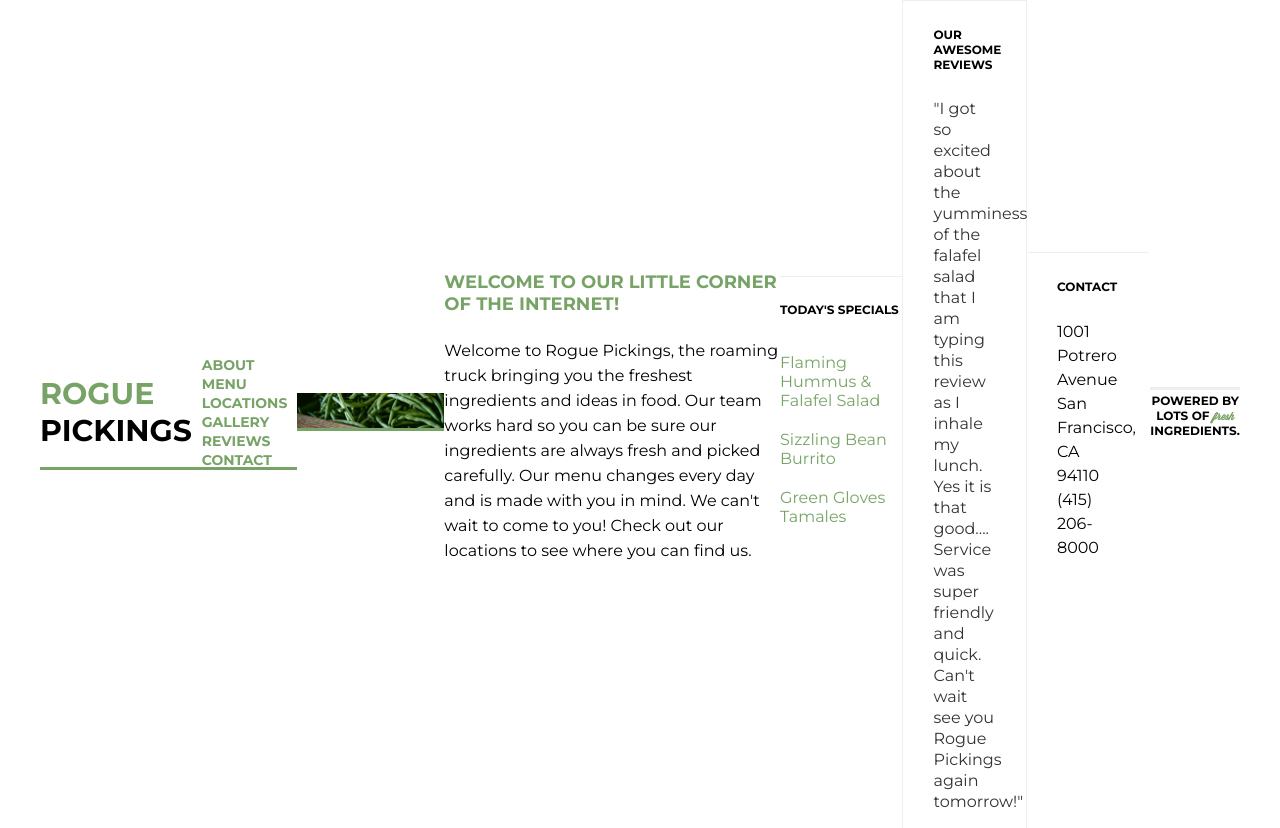
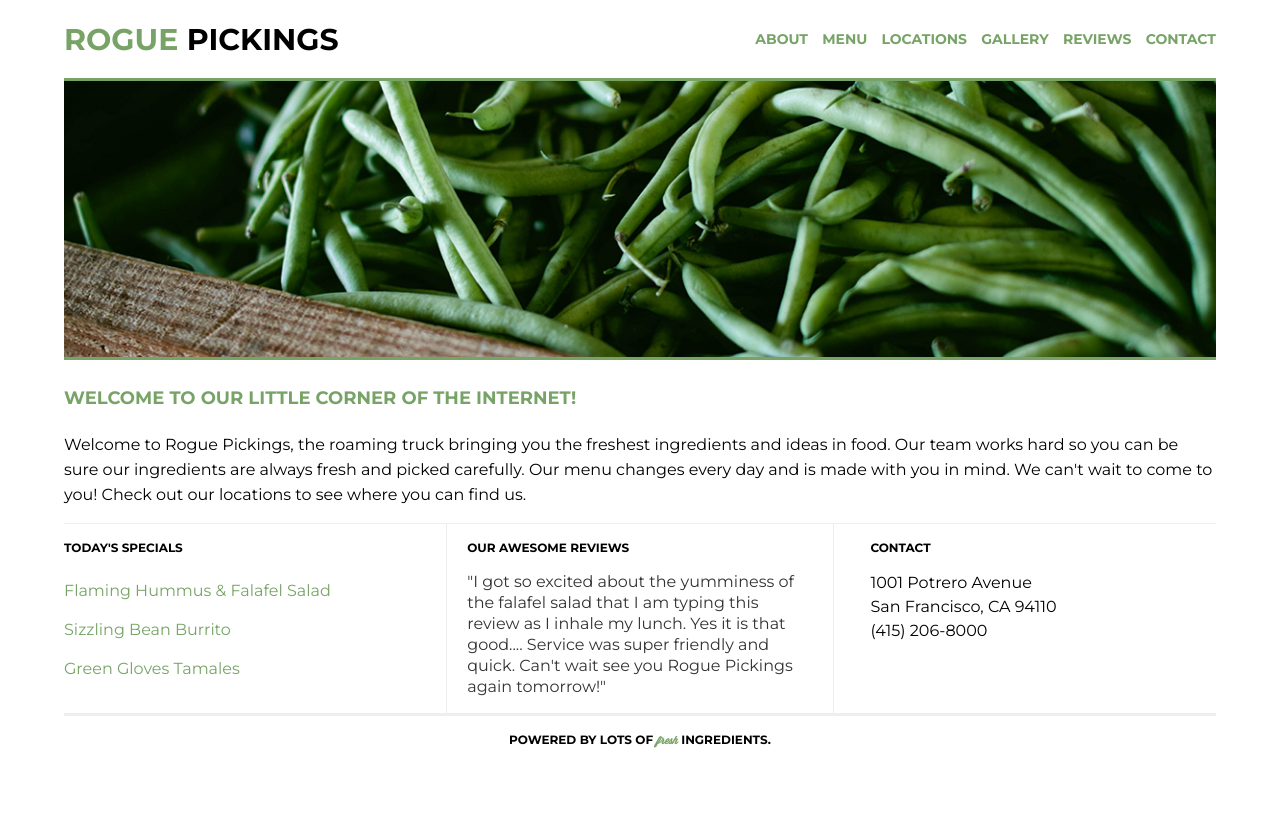
Before and after one commit to SethIXavier/rogue-pickings-responsive, a plain HTML site: page index.html in a window 1280 px wide. After the commit the page ends 800 px from the top, so only its background shows below. Drawn offline with Linux system fonts and the light colour scheme.

Commit message:
responsive edit

```diff
--- a/css/main.css
+++ b/css/main.css
@@ -1,10 +1,9 @@
-@font-face{
+html{
+    font-size: 16px;
+}
+@font-face {
 	font-family: 'Wisdom Script';
 	src: url('../fonts/wisdom-script.otf') format('opentype');
-}
-
-html {
-	font-size: 16px;
 }
 
 body {
@@ -15,13 +14,13 @@ body {
     font-size: 1em;
 }
 
-.container{
+.container {
 	max-width: 1200px;
-	margin: 0 auto;
+    width: 90%;
     display: flex;
     justify-content: center;
     align-items: center;
-	min-width: 768px;
+    flex-flow: row wrap;
 }
 
 h1,
@@ -48,32 +47,35 @@ h4 {
 p {
 	font-size: 0.875em;
 	line-height: 21px;
-    padding: 0 30px;
 }
 
 /*The widths are in a percentage!*/
 header {
-	height: 110px;
 	border-bottom: 3px solid #77a466;
-	margin: 0 auto;
+    text-align: center;
+    width: 100%;
     display: flex;
     justify-content: center;
     align-items: center;
+    flex-flow: row wrap;
 }
 
 header h1 {
-	float: left;
+    font-size: 1.875em;
 	margin: 0;
-	padding: 38px 0;
+    padding: 38px 20px 20px 20px;
+    border-bottom: 3px solid #77a466;
+    width: 100%;
 }
 header h1 span {
 	color: #77a466;
 }
 
 header nav {
-	float: right;
-	padding: 46px 0;
+    padding: 20px 0;
+    width: 100%;
 }
+
 header nav ul {
 	margin: 0;
 	padding: 0;
@@ -81,11 +83,12 @@ header nav ul {
 header nav ul li {
 	text-transform: uppercase;
 	font-weight: 700;
-	font-size: 0.875em;
-	padding: 0 10px;
-	display: inline;
+	font-size: .875em;
+    padding: 10px 0;
+    list-style: none;
 }
-header nav ul li a{
+
+header nav ul li a {
 	text-decoration: none;
 	color:#77a466;
 }
@@ -93,64 +96,41 @@ header nav ul li a{
 /*The widths are in a percentage!*/
 .top-section,
 .bottom-section {
-	margin: 0 auto;
-	clear: both;
     display: flex;
     justify-content: center;
     align-items: center;
+    flex-flow: row wrap;
 }
 
-.main-image {
-	height: auto;
-	float: left;
-}
 .main-image img {
 	width: 100%;
 	border-bottom: 3px solid #77a466;
 }
 
-.main-title {
-	height: auto;
-	float: left;
-}
 .main-title h3 {
 	text-align: left;
 	padding: 5px 0;
     color: #77a466;
+    font-size: 1.125em;
 }
 .main-title p {
 	padding: 0;
 	font-size: 1em;
-	line-height: 25px;
+	line-height: 1.5625;
 }
 
 .section-one,
 .section-two,
 .section-three {
-	width: 33%;
-	height: auto;
-	float: left;
     border-top: 1px solid #eee;
-}
-
-.section-one h4 {
-	padding: 10px 0;
-}
-
-.section-two {
-	border-left: 1px solid #eee;
-	border-right: 1px solid #eee;
-}
-
-.section-two h4,
-.section-three h4 {
-	padding: 10px 30px;
+    width: 100%;
 }
 
 .menu {
 	list-style: none;
 	padding: 0;
 }
+
 .menu li {
 	padding: 10px 0;
 	color:#77a466;
@@ -159,28 +139,71 @@ header nav ul li a{
 .reviews {
 	color: #333;
 	font-size: 1em;
-	line-height: 21px;
+	line-height: 1.3125;
 }
 
 .address {
 	font-size: 1em;
-	line-height: 24px;
+	line-height: 1.5;
 }
 
 /*The widths are in a percentage!*/
 footer {
-	height: 50px;
 	border-top: 3px solid #eee;
-	margin: 0 auto;
-	clear: both;
     text-align: center;
+    width: 100%;
     display: flex;
     justify-content: center;
     align-items: center;
+    flex-flow: row wrap;
 }
+
 footer span {
 	font-family: 'Wisdom Script', cursive;
 	text-transform: lowercase;
 	color: #77a466;
-	font-size: 0.875em;
+	font-size: .875em;
 }
+
+@media only screen and (min-width: 768px) {
+    .bottom-section{
+        justify-content: space-between;
+        align-items: flex-start;
+        border-top: 1px solid #eee;
+    }
+
+    .section-one,
+    .section-two,
+    .section-three {
+        border-top: none;
+        flex-basis: 30%;
+    }
+
+    .section-two {
+        border-left: 1px solid #eee;
+        border-right: 1px solid #eee;
+        padding: 0 20px;
+    }
+}
+
+@media only screen and (min-width: 1200px) {
+    header {
+        justify-content: space-between;
+    }
+
+    header h1 {
+        width: 30%;
+        padding: 0;
+        border-bottom: none;
+        text-align: left;
+    }
+
+    header nav {
+        width: 40%;
+    }
+
+    header nav ul {
+        display: flex;
+        justify-content: space-between;
+    }
+}
```
Also changed, not shown: index.html (+3 -4 lines). Lines whose indentation alone changed are shown as unchanged.
